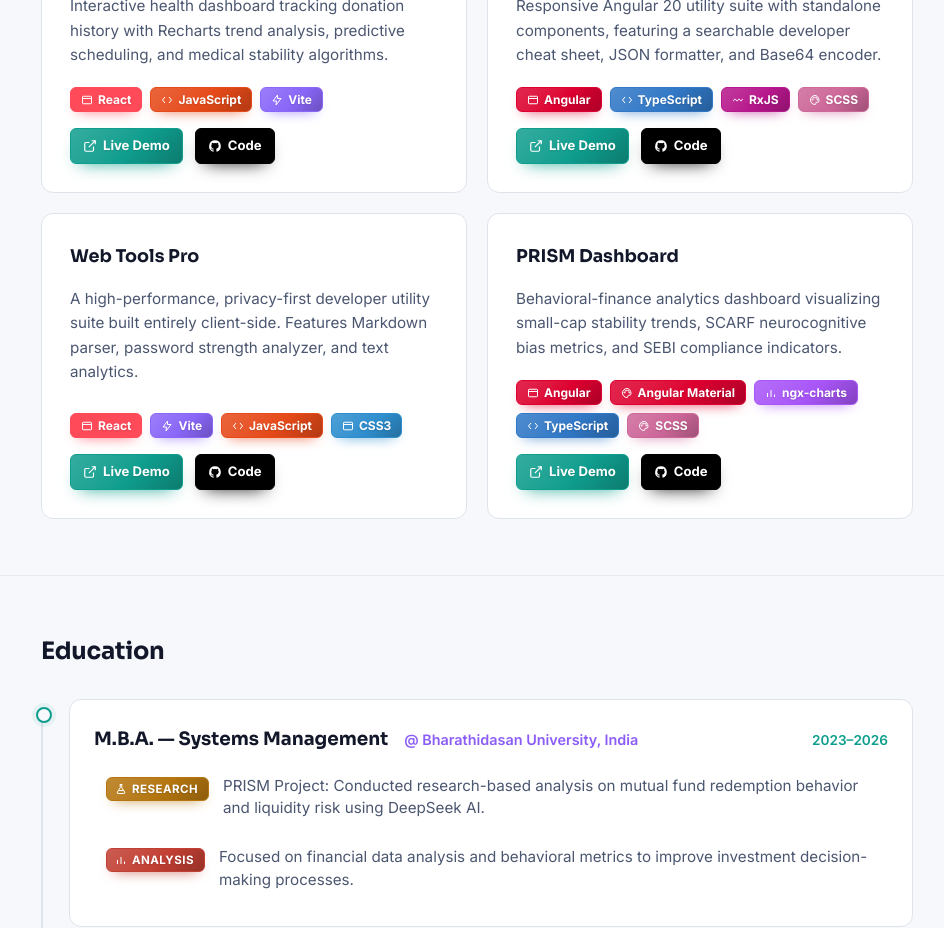
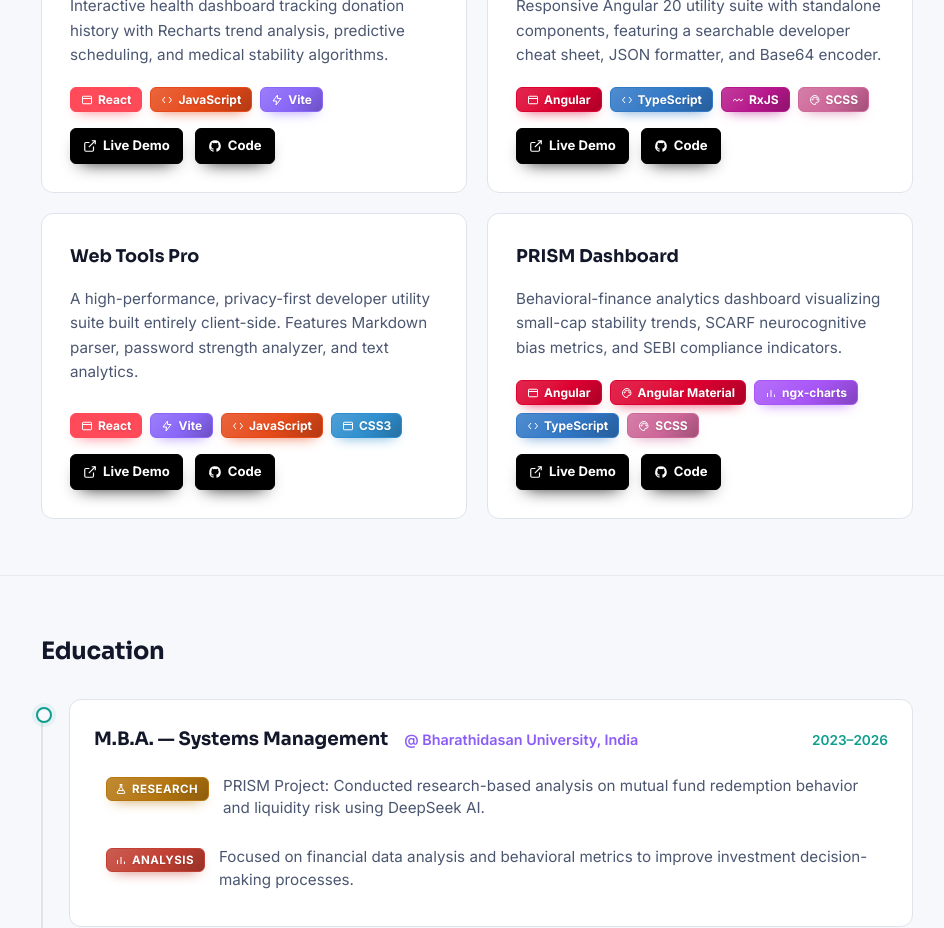
Before and after one commit to saravanansaranraj27/portfolio-website, a React (Vite) app: page / in a window 1280 px wide. Shown: the part 3080-4008 px from the top of the page, without its empty margins (163-1107 px from the left). Built offline with nearby package versions, Linux system fonts and the light colour scheme.

Commit message:
Update portfolio with new projects and UI

```diff
--- a/src/index.css
+++ b/src/index.css
@@ -1189,34 +1189,21 @@ a {
   flex-shrink: 0;
 }
 
-.project-link.link-code {
+.project-link.link-code,
+.project-link.link-live {
   background: var(--github-button-bg);
   border: 1px solid var(--github-button-bg);
   color: var(--github-button-text);
   box-shadow: 0 8px 18px -10px var(--github-button-bg);
 }
 
-.project-link.link-code:hover {
+.project-link.link-code:hover,
+.project-link.link-live:hover {
   background: var(--github-button-bg);
   border-color: var(--github-button-bg);
   color: var(--github-button-text);
   transform: translateY(-2px);
   box-shadow: 0 10px 20px -8px var(--github-button-bg);
-}
-
-.project-link.link-live {
-  background: var(--teal-gradient);
-  border: 1px solid var(--teal);
-  color: var(--teal-contrast);
-  box-shadow: 0 8px 18px -10px var(--teal);
-}
-
-.project-link.link-live:hover {
-  background: var(--teal-gradient);
-  border-color: var(--teal);
-  color: var(--teal-contrast);
-  transform: translateY(-2px);
-  box-shadow: 0 10px 20px -8px var(--teal);
 }
 
 .project-link:active {
```
